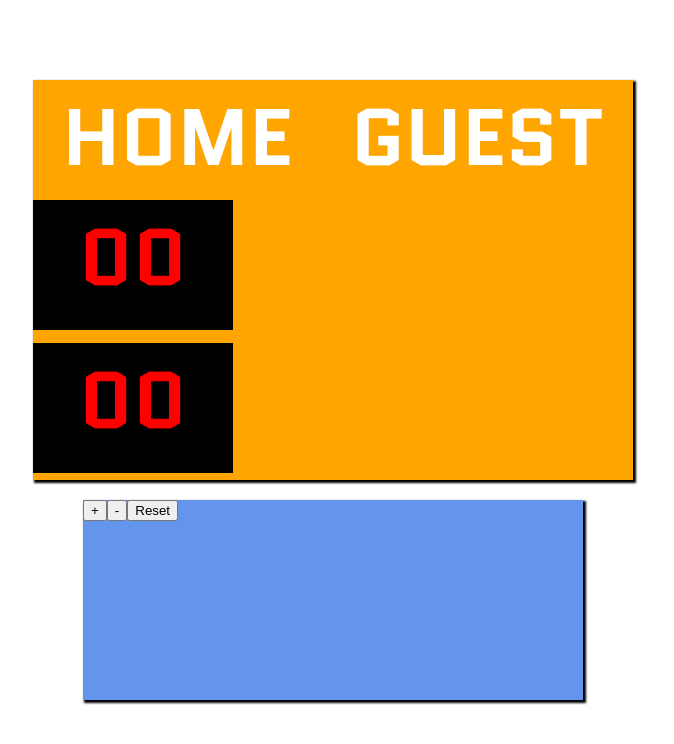
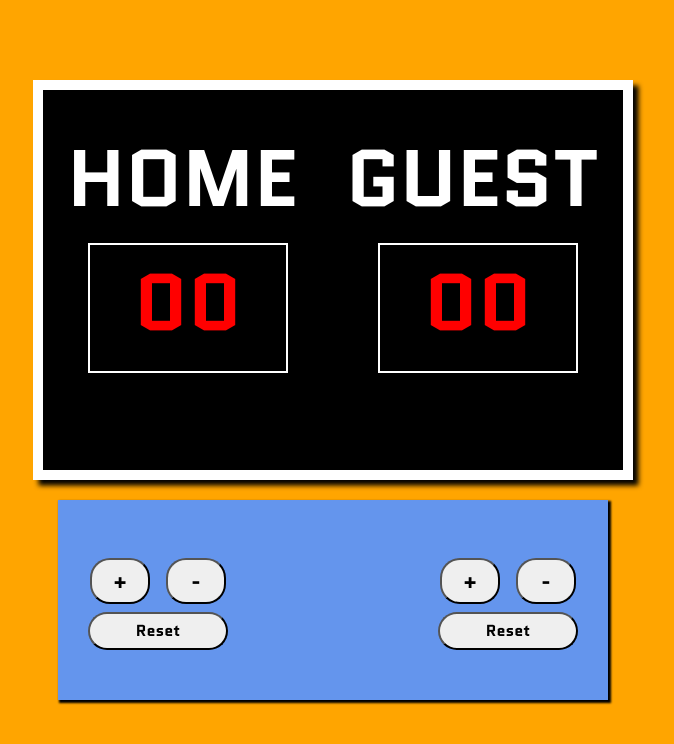
Before and after one commit to mychol96/Javascript-Basics-S2I, a plain HTML site: page index.html in a window 1280 px wide. Shown: the whole page, without its empty margins (307-981 px from the left). Drawn offline with Linux system fonts and the light colour scheme; a web font is replaced by a local one.

Commit message:
Finito le logiche dei punteggi

```diff
--- a/assets/css/style.css
+++ b/assets/css/style.css
@@ -10,6 +10,8 @@
     flex-direction: column;
     align-items: center;
     justify-content: center;
+    background-color: orange;
+
   }
 
 
@@ -17,12 +19,13 @@
   .scoreBoard {
       width: 600px;
       height: 400px;
-      background-color: orange;
-      box-shadow: 2px 2px 2px 0.7px;
+      background-color: black;
+      box-shadow: 5px 5px 5px 0.5px;
       margin-top: 80px;
       display: flex;
       justify-content: space-around;
       flex-direction: column;
+      border: 10px solid white;
 
   }
 
@@ -32,6 +35,7 @@
       height: 130px;
       display: flex;
       justify-content: center;
+      border: 2.5px solid white;
 
   }
 
@@ -43,13 +47,22 @@
     width: 100%;
   }
 
+  .divPunteggi {
+      display: flex;
+      justify-content: space-around;
+      flex-direction: row-reverse;
+      position: relative;
+      top: -60px;
+
+  }
+
 
   h2 {
       display: inline-block;
       color: white;
       font-size: 5rem;
       font-family: 'Quantico', sans-serif;
-
+      margin: 0;
   }
 
   h3 {
@@ -57,15 +70,44 @@
       font-size: 5rem;
       font-weight: 800;
       margin: 0;
+      padding: 0;
       font-family: 'Quantico', sans-serif;
   }
 
 
-
   .console {
-      width: 500px;
+      width: 550px;
       height: 200px;
       background-color: cornflowerblue;
       margin-top: 20px ;
       box-shadow: 2px 2px 2px 0.7px;
+      display: flex;
+      align-items: center;
+      justify-content: space-between;
   }
+
+  .divBottoni {
+    display: flex;
+    justify-content: center;
+    width: 200px;
+    height: 100px;
+    flex-wrap: wrap;
+  }
+
+  .bottone {
+    width: 60px;
+    margin: 8px;
+    border-radius: 20px;
+    font-size: 1.3rem;
+    cursor: pointer;
+    font-family: 'Quantico', sans-serif;
+  }
+
+  .bottoneReset {
+      width: 100%;
+      border-radius: 20px;
+      margin: 0 30px 0 30px;
+      cursor: pointer;
+      font-family: 'Quantico', sans-serif;
+      font-size: 1rem;
+  }
--- a/assets/js/index.js
+++ b/assets/js/index.js
@@ -25,6 +25,7 @@ body.appendChild(scoreBoard);
     guestText.innerHTML = 'GUEST'
 
     // HOME
+
     let homeFrame = document.createElement('div')
     scoreBoard.appendChild(homeFrame)
     homeFrame.className = 'scoreSquare'
@@ -34,6 +35,7 @@ body.appendChild(scoreBoard);
     homeFrame.appendChild(scoreHome)
 
     // GUEST
+
     let guestFrame = document.createElement('div')
     scoreBoard.appendChild(guestFrame)
     guestFrame.className = 'scoreSquare'
@@ -42,6 +44,15 @@ body.appendChild(scoreBoard);
     scoreGuest.innerHTML = value
     guestFrame.appendChild(scoreGuest)
 
+// Div x contenere punteggio di Home e Guest
+
+  let divPunteggi = document.createElement('div');
+  divPunteggi.className = "divPunteggi"
+  scoreBoard.appendChild(divPunteggi);
+  divPunteggi.appendChild(guestFrame)
+  divPunteggi.appendChild(homeFrame)
+
+
 // Console
 const console = document.createElement('div')
 console.className = 'console'
@@ -49,21 +60,59 @@ body.appendChild(console)
 
 // Console - bottoni
 
-    let bottonePlus = document.createElement('button')
-    bottonePlus.textContent = "+"
-    console.appendChild(bottonePlus)
+  //HOME
+    let bottonePlusHome = document.createElement('button')
+    bottonePlusHome.textContent = "+"
+    bottonePlusHome.className = 'bottone'
+    console.appendChild(bottonePlusHome)
 
-    let bottoneMinus = document.createElement('button')
-    bottoneMinus.textContent = "-"
-    console.appendChild(bottoneMinus)
+    let bottoneMinusHome = document.createElement('button')
+    bottoneMinusHome.textContent = "-"
+    bottoneMinusHome.className = 'bottone'
+    console.appendChild(bottoneMinusHome)
 
-    let bottoneResetPunteggio = document.createElement('button')
-    bottoneResetPunteggio.textContent = 'Reset'
-    console.appendChild(bottoneResetPunteggio)
+
+    let bottoneResetPunteggioHome = document.createElement('button')
+    bottoneResetPunteggioHome.textContent = 'Reset'
+    bottoneResetPunteggioHome.className = "bottoneReset"
+    console.appendChild(bottoneResetPunteggioHome)
+
+    let divBottoniHome = document.createElement('div')
+    divBottoniHome.className = 'divBottoni'
+    console.appendChild(divBottoniHome)
+    divBottoniHome.appendChild(bottonePlusHome);
+    divBottoniHome.appendChild(bottoneMinusHome)
+    divBottoniHome.appendChild(bottoneResetPunteggioHome)
+
+  //GUEST
+
+    let bottonePlusGuest = document.createElement('button')
+    bottonePlusGuest.textContent = "+"
+    bottonePlusGuest.className = 'bottone'
+    console.appendChild(bottonePlusGuest)
+
+    let bottoneMinusGuest = document.createElement('button')
+    bottoneMinusGuest.textContent = "-"
+    bottoneMinusGuest.className = 'bottone'
+    console.appendChild(bottoneMinusGuest)
+
+
+    let bottoneResetPunteggioGuest = document.createElement('button')
+    bottoneResetPunteggioGuest.textContent = 'Reset'
+    bottoneResetPunteggioGuest.className = "bottoneReset"
+    console.appendChild(bottoneResetPunteggioGuest)
+
+    let divBottoniGuest = document.createElement('div')
+    divBottoniGuest.className = 'divBottoni'
+    console.appendChild(divBottoniGuest)
+    divBottoniGuest.appendChild(bottonePlusGuest);
+    divBottoniGuest.appendChild(bottoneMinusGuest)
+    divBottoniGuest.appendChild(bottoneResetPunteggioGuest)
+
 
 // Plus dello score fino al valore 99
 
-const incrementoValue = () => {
+bottonePlusHome.addEventListener('click', () => {
   if (value < 99) {
     value++;
     scoreHome.innerHTML = value;
@@ -72,13 +121,22 @@ const incrementoValue = () => {
     let valueString = value.toString();
     scoreHome.innerHTML = valueString.padStart(2,0)
   }
-}
+})
 
-bottonePlus.addEventListener('click', incrementoValue)
+bottonePlusGuest.addEventListener('click', () => {
+  if (value < 99) {
+    value++;
+    scoreGuest.innerHTML = value;
+  };
+  if (value < 10 ) {
+    let valueString = value.toString();
+    scoreGuest.innerHTML = valueString.padStart(2,0)
+  }
+})
 
 // Minus dello score che non puo andare sotto lo 0
 
-const decrementoValue = () => {
+bottoneMinusHome.addEventListener('click', () => {
   if (value > 0) {
     value--;
     scoreHome.innerHTML = value;
@@ -87,15 +145,27 @@ const decrementoValue = () => {
     let valueString = value.toString();
     scoreHome.innerHTML = valueString.padStart(2,0)
   }
-}
+})
 
-bottoneMinus.addEventListener('click', decrementoValue)
+bottoneMinusGuest.addEventListener('click', () => {
+  if (value > 0) {
+    value--;
+    scoreGuest.innerHTML = value;
+  };
+  if (value < 10 ) {
+    let valueString = value.toString();
+    scoreGuest.innerHTML = valueString.padStart(2,0)
+  }
+})
 
 //Reset del punteggio a 0
 
-const resetValue = () => {
+bottoneResetPunteggioHome.addEventListener('click', () => {
   value = "00";
   scoreHome.innerHTML = value;
-}
+})
 
-bottoneResetPunteggio.addEventListener('click', resetValue)
+bottoneResetPunteggioGuest.addEventListener('click', () => {
+  value = "00";
+  scoreGuest.innerHTML = value;
+})
```
